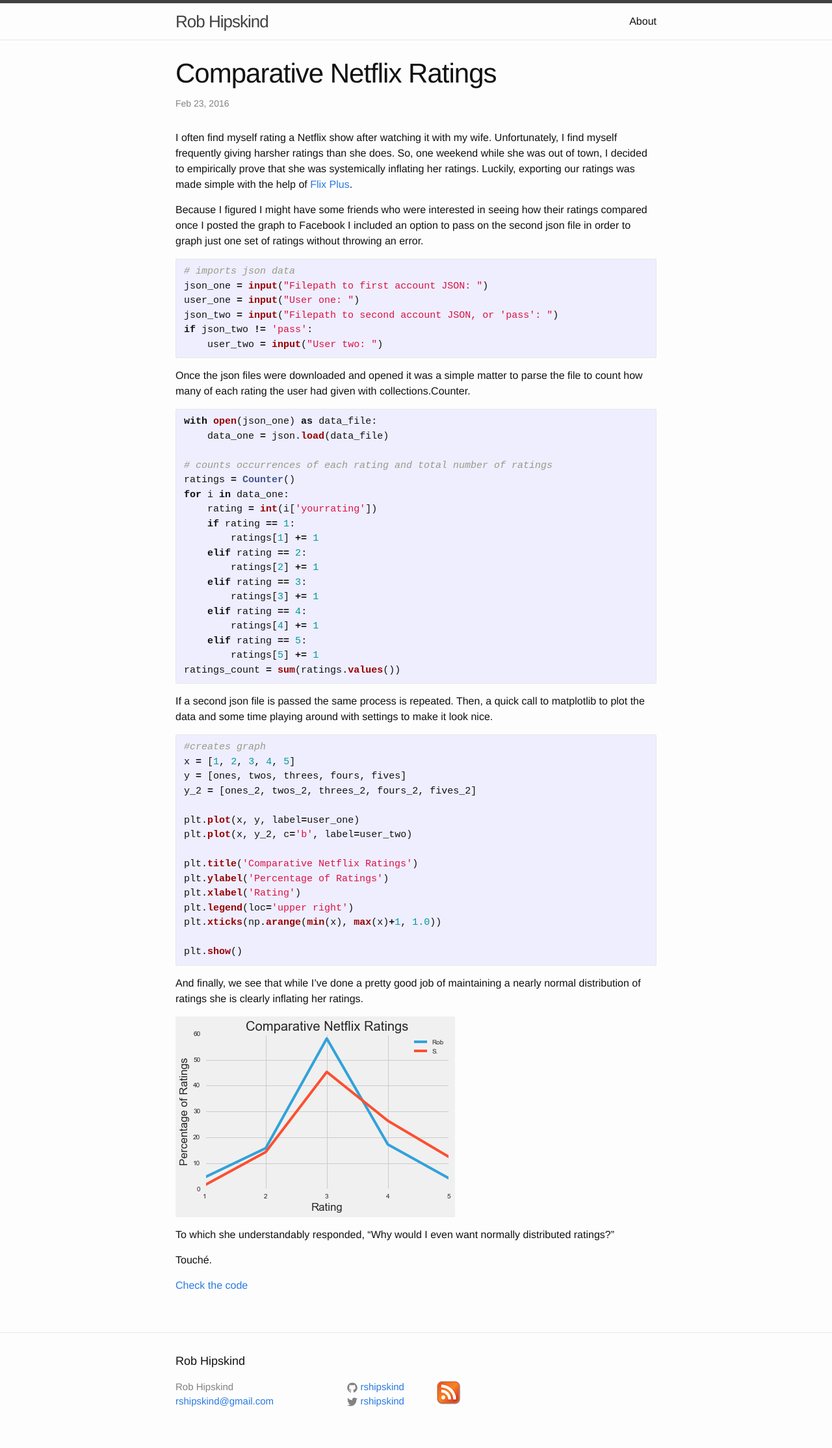
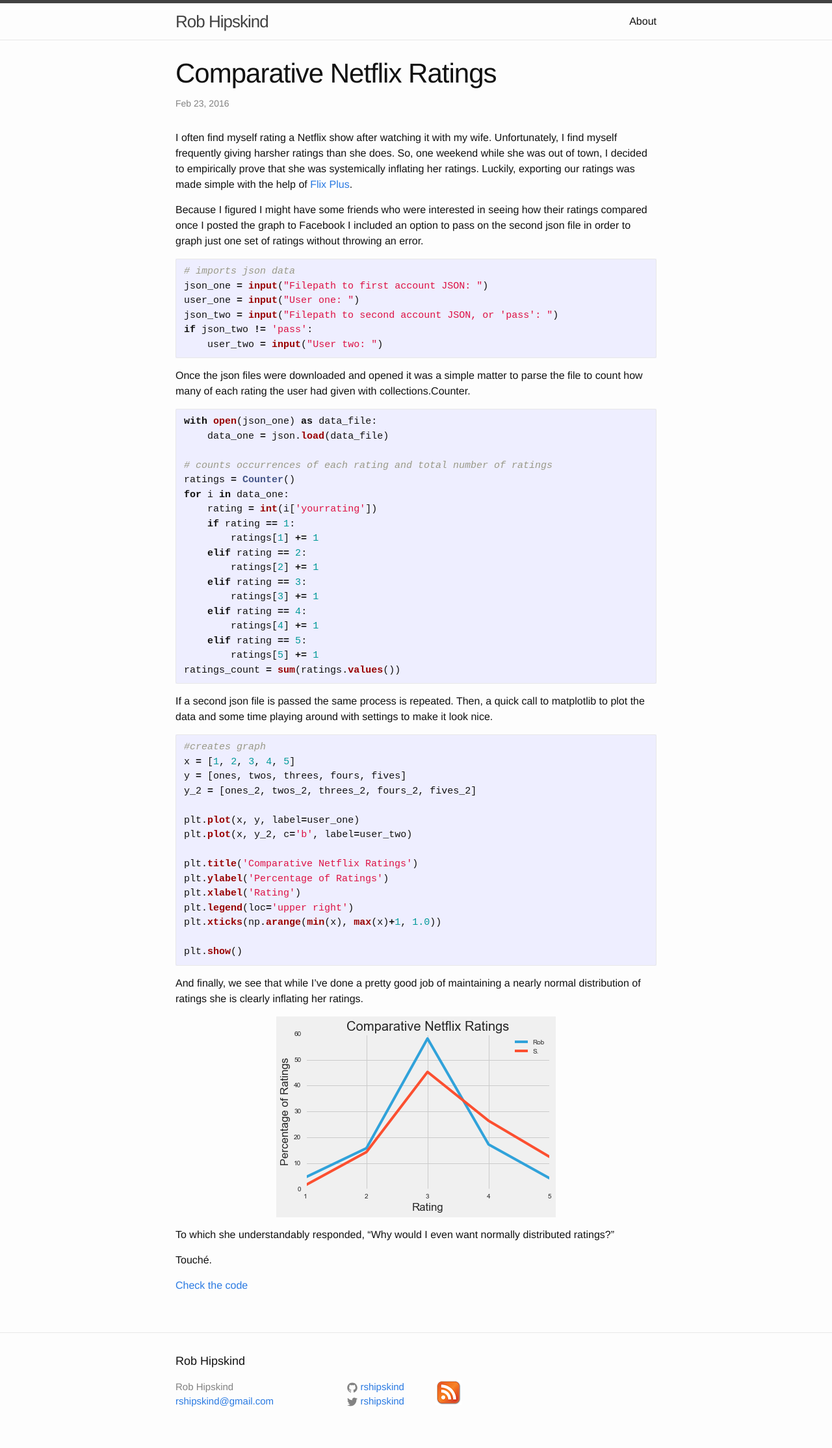
Before and after one commit to rshipskind/rshipskind.github.io, a Jekyll site: the page built from _posts/2016-02-23-comparative-netflix-ratings.md, in a window 1280 px wide. Shown: the whole page at 65% size. Built offline with Jekyll 4.4.1, drawn with Linux system fonts in a browser that asks for light colours.

Commit message:
centers image

```diff
--- a/_posts/2016-02-23-comparative-netflix-ratings.md
+++ b/_posts/2016-02-23-comparative-netflix-ratings.md
@@ -61,7 +61,7 @@
 
 And finally, we see that while I've done a pretty good job of maintaining a nearly normal distribution of ratings she is clearly inflating her ratings.
 
-![Comparative Netflix Ratings Graph](/images/comparative_netflix_ratings.png)
+![Comparative Netflix Ratings Graph](/images/comparative_netflix_ratings.png){: .center-image }
 
 To which she understandably responded, "Why would I even want normally distributed ratings?"
 
```
